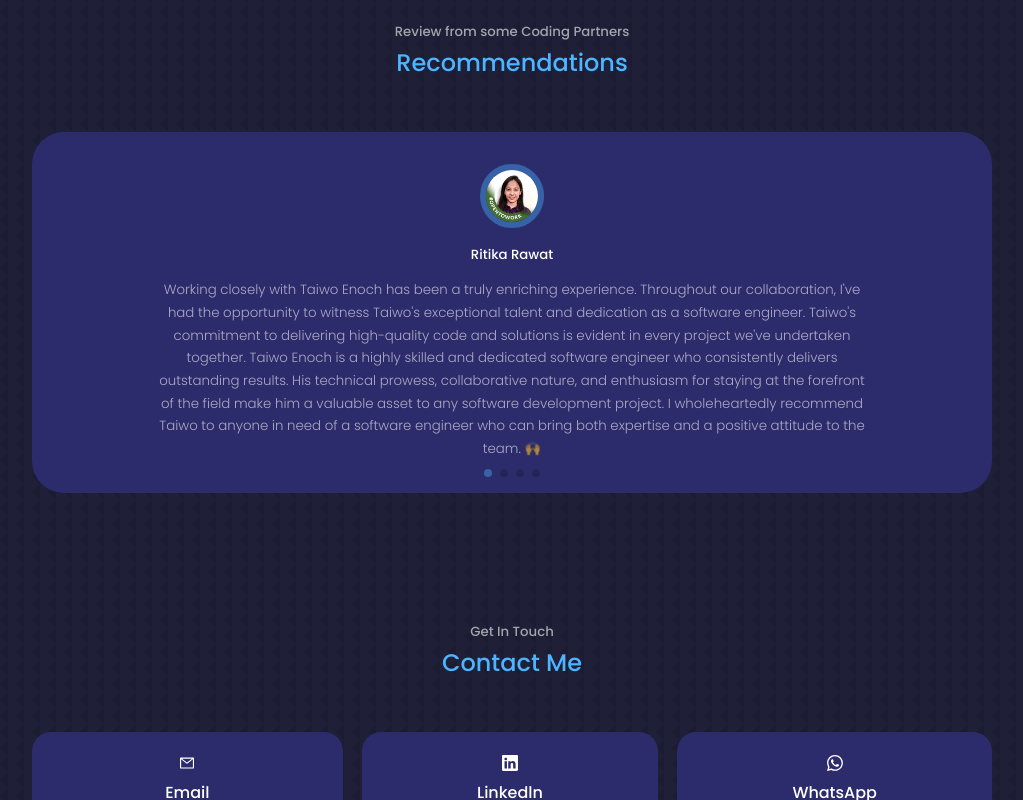
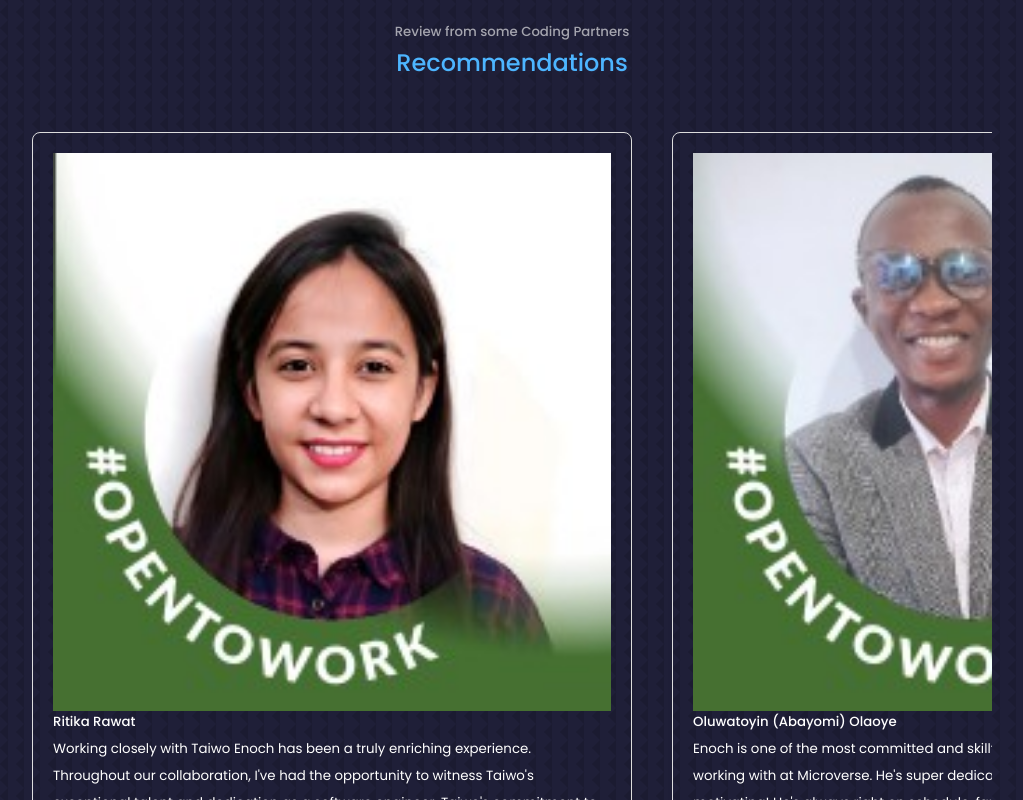
Before and after one commit to TaiwoEnoch/portfolio, a React (Create React App) app: page / in a window 1280 px wide. Shown: the part 5180-5980 px from the top of the page, without its empty margins (128-1151 px from the left). Built offline with nearby package versions, Linux system fonts and the light colour scheme; the HTML template or start-up script is replaced by a standard one.

Commit message:
Use pure react instead of using swiper for pagination of testimonials

```diff
--- a/src/components/testimonials/testimonials.css
+++ b/src/components/testimonials/testimonials.css
@@ -1,57 +1,72 @@
-.container .testimonials__container {
-  width: 40%;
-  padding-bottom: 4rem;
+/* Testimonials.css */
+
+.testimonials-section {
+  text-align: center;
+  padding: 40px 0;
 }
 
-.client__avatar {
-  width: 4rem;
-  aspect-ratio: 1/1;
-  overflow: hidden;
-  border-radius: 50%;
-  margin: 0 auto 1rem;
-  border: 0.4rem solid var(--color-primary-variant);
+.testimonials-container {
+  position: relative;
 }
 
 .testimonial {
-  background: var(--color-bg-variant);
-  text-align: center;
-  padding: 2rem;
-  border-radius: 2rem;
-  user-select: none;
+  max-width: 600px;
+  margin: 0 auto;
+  padding: 20px;
+  border: 1px solid #ddd;
+  border-radius: 8px;
+  box-shadow: 0 2px 4px rgba(0, 0, 0, 0.1);
+  background-color: transparent;
 }
 
-.client__review {
-  color: var(--color-light);
-  font-weight: 300;
-  display: block;
-  width: 80%;
-  margin: 0.8rem auto 0;
+.client-avatar img {
+  width: 80px;
+  height: 80px;
+  border-radius: 50%;
+  object-fit: cover;
+  margin-bottom: 10px;
 }
 
-.swiper-pagination-clickable .swiper-pagination-bullet-active {
-  background: var(--color-primary-variant);
+.client-name {
+  font-size: 1.2rem;
+  font-weight: bold;
+  margin-bottom: 5px;
 }
 
-/* *************** Media Queries (Medium Devices) ************ */
-@media screen and (max-width: 1024px) {
-  .container .testimonials__container {
-    width: 60%;
-  }
-
-  .client__review {
-    width: var(--container-width-sm);
-    font-size: 1.4rem;
-  }
+.client-review {
+  font-size: 0.9rem;
+  line-height: 1.5;
 }
 
-/* *************** Media Queries (Medium Devices) ************ */
-@media screen and (max-width: 600px) {
-  .container .testimonials__container {
-    width: var(--container-width-sm);
-  }
+.testimonial-pagination {
+  display: flex;
+  justify-content: center;
+  margin-top: 20px;
+}
 
-  .client__review {
-    width: var(--container-width-sm);
-    font-size: 1rem;
-  }
+.testimonial-pagination button {
+  width: 10px;
+  height: 10px;
+  margin: 0 5px;
+  border: none;
+  border-radius: 50%;
+  background-color: #ddd;
+  cursor: pointer;
 }
+
+.testimonial-pagination button.active {
+  background-color: #4dfb08;
+}
+
+.testimonial-navigation {
+  margin-top: 20px;
+}
+
+.testimonial-navigation button {
+  font-size: 1.5rem;
+  margin: 0 10px;
+  cursor: pointer;
+  background: none;
+  border: none;
+  color: #333;
+}
```
